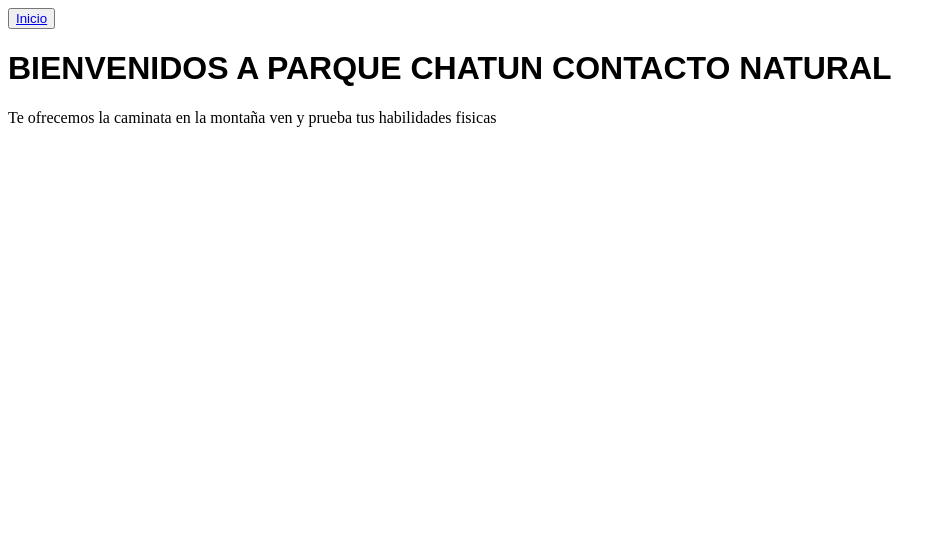
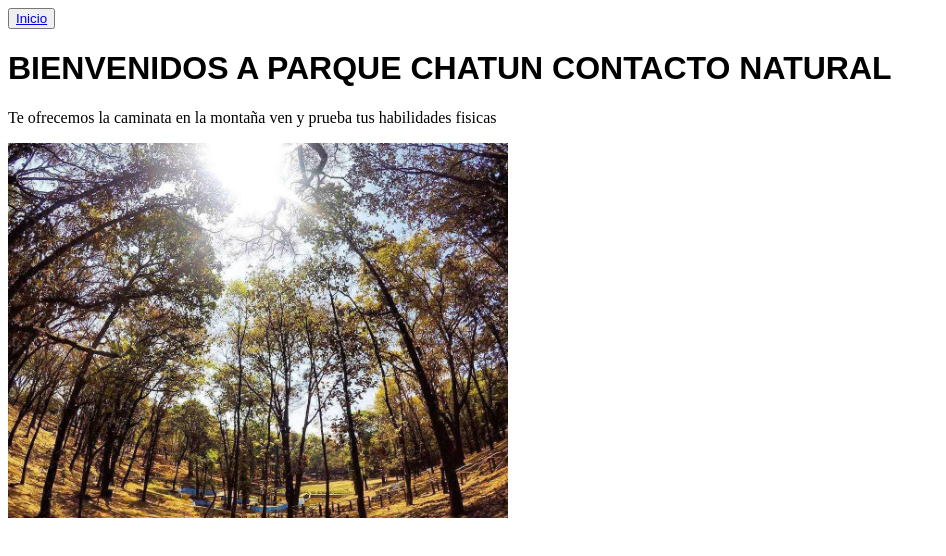
Before and after one commit to Chondo94/EquipoUno, a plain HTML site: page Parque Chatun/ContactoNatural.html in a window 1280 px wide. Shown: the whole page, without its empty margins (0-946 px from the left). Drawn offline with Linux system fonts and the light colour scheme; files that its build step writes are made by us from their sources.

Commit message:
se agrego imagen a ContactoNatural.html

```diff
--- a/Parque Chatun/ContactoNatural.html
+++ b/Parque Chatun/ContactoNatural.html
@@ -11,5 +11,13 @@
 
     <p> Te ofrecemos la caminata en la montaña ven y prueba tus habilidades fisicas</p>
 
+    <div class="card-deck">
+      <div class="card">
+        <img class="card-img-top" src="imagen\b.png"  width="500px">
+        <div class="card-body">
+        </div>
+        <div class="">
+        </div>
+
   </body>
 </html>
```
Also changed, not shown: Parque Chatun/imagen/b.png (added).
